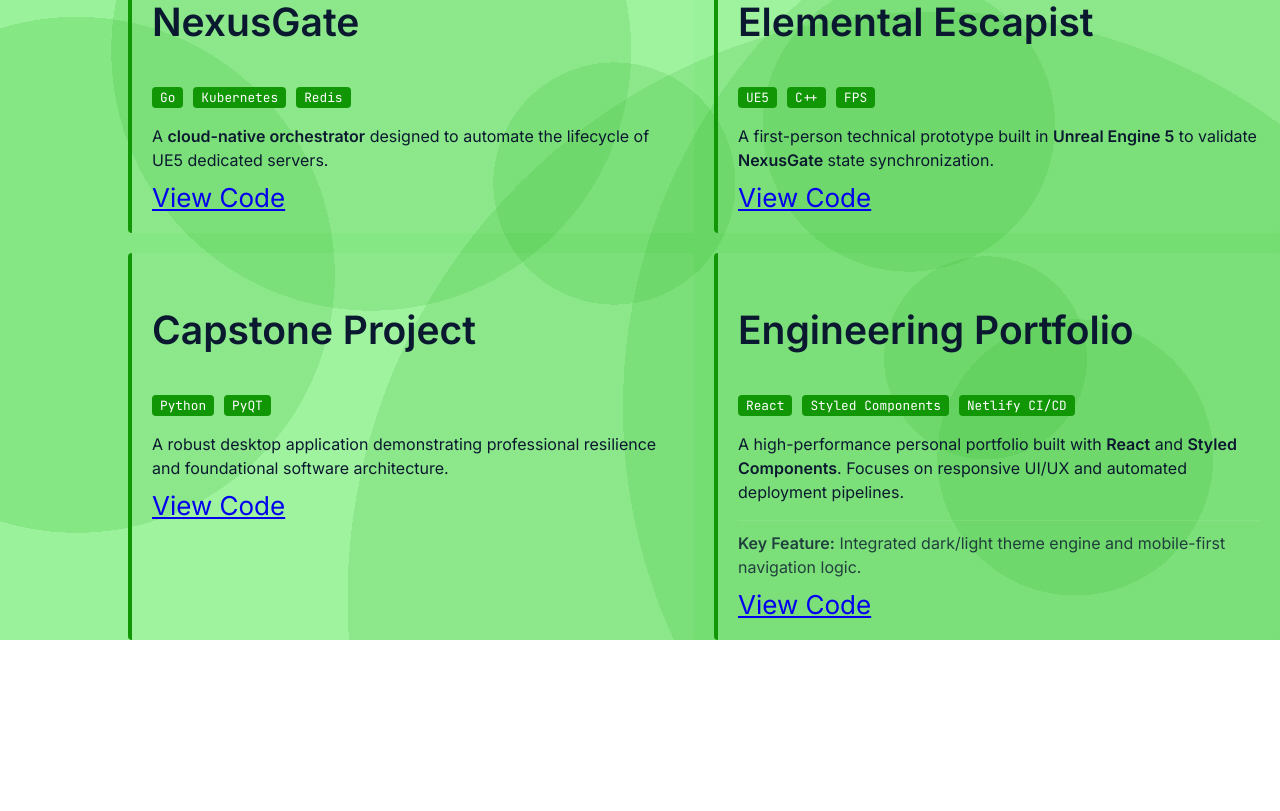
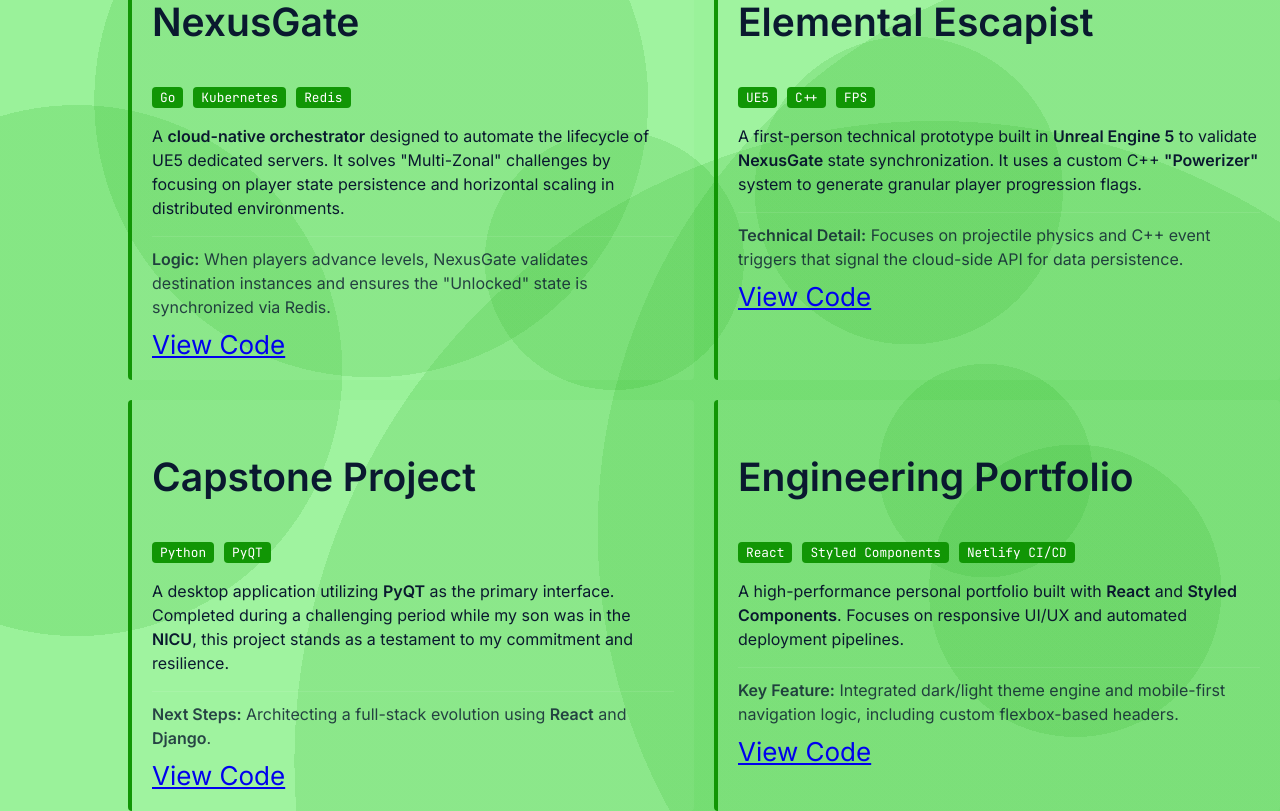
Before and after one commit to NevinsN/professional_portfolio, a React (Create React App) app in the folder professional_portfolio/: page /projects in a window 1280 px wide. Shown: the part 260-1071 px from the top of the page. Before the commit the page ends 900 px from the top, so only its background shows below. Built offline with nearby package versions, Linux system fonts and the light colour scheme.

Commit message:
restored cut content

```diff
--- a/professional_portfolio/src/pages/projects.js
+++ b/professional_portfolio/src/pages/projects.js
@@ -20,6 +20,10 @@ const Projects = ({ theme }) => {
                         <div className="project-body">
                             <p>
                                 A <strong>cloud-native orchestrator</strong> designed to automate the lifecycle of UE5 dedicated servers.
+                                It solves "Multi-Zonal" challenges by focusing on player state persistence and horizontal scaling in distributed environments.
+                            </p>
+                            <p className="project-meta">
+                                <strong>Logic:</strong> When players advance levels, NexusGate validates destination instances and ensures the "Unlocked" state is synchronized via Redis.
                             </p>
                             <a href="https://github.com/NevinsN/NexusGate" target="_blank" rel="noopener noreferrer" className="repo-btn">
                                 View Code
@@ -40,6 +44,10 @@ const Projects = ({ theme }) => {
                         <div className="project-body">
                             <p>
                                 A first-person technical prototype built in <strong>Unreal Engine 5</strong> to validate <strong>NexusGate</strong> state synchronization.
+                                It uses a custom C++ <strong>"Powerizer"</strong> system to generate granular player progression flags.
+                            </p>
+                            <p className="project-meta">
+                                <strong>Technical Detail:</strong> Focuses on projectile physics and C++ event triggers that signal the cloud-side API for data persistence.
                             </p>
                             <a href="https://github.com/NevinsN/elemental-escapist/tree/main" target="_blank" rel="noopener noreferrer" className="repo-btn">
                                 View Code
@@ -58,13 +66,18 @@ const Projects = ({ theme }) => {
                         </div>
                         <div className="project-body">
                             <p>
-                                A robust desktop application demonstrating professional resilience and foundational software architecture.
+                                A desktop application utilizing <strong>PyQT</strong> as the primary interface.
+                                Completed during a challenging period while my son was in the <strong>NICU</strong>, this project stands as a testament to my commitment and resilience.
+                            </p>
+                            <p className="project-meta">
+                                <strong>Next Steps:</strong> Architecting a full-stack evolution using <strong>React</strong> and <strong>Django</strong>.
                             </p>
                             <a href="https://github.com/NevinsN/CS-499" target="_blank" rel="noopener noreferrer" className="repo-btn">
                                 View Code
                             </a>
                         </div>
                     </div>
+
                     {/* 4. Portfolio Site Card */}
                     <div className="project-card">
                         <div className="project-header">
@@ -81,7 +94,7 @@ const Projects = ({ theme }) => {
                                 Focuses on responsive UI/UX and automated deployment pipelines.
                             </p>
                             <p className="project-meta">
-            <strong>Key Feature:</strong> Integrated dark/light theme engine and mobile-first navigation logic.
+                                <strong>Key Feature:</strong> Integrated dark/light theme engine and mobile-first navigation logic, including custom flexbox-based headers.
                             </p>
                             <a href="https://github.com/NevinsN/professional_portfolio" target="_blank" rel="noopener noreferrer" className="repo-btn">
                                 View Code
@@ -94,5 +107,4 @@ const Projects = ({ theme }) => {
     );
 };
 
-
 export default Projects;
```
Lines whose indentation alone changed are shown as unchanged.
